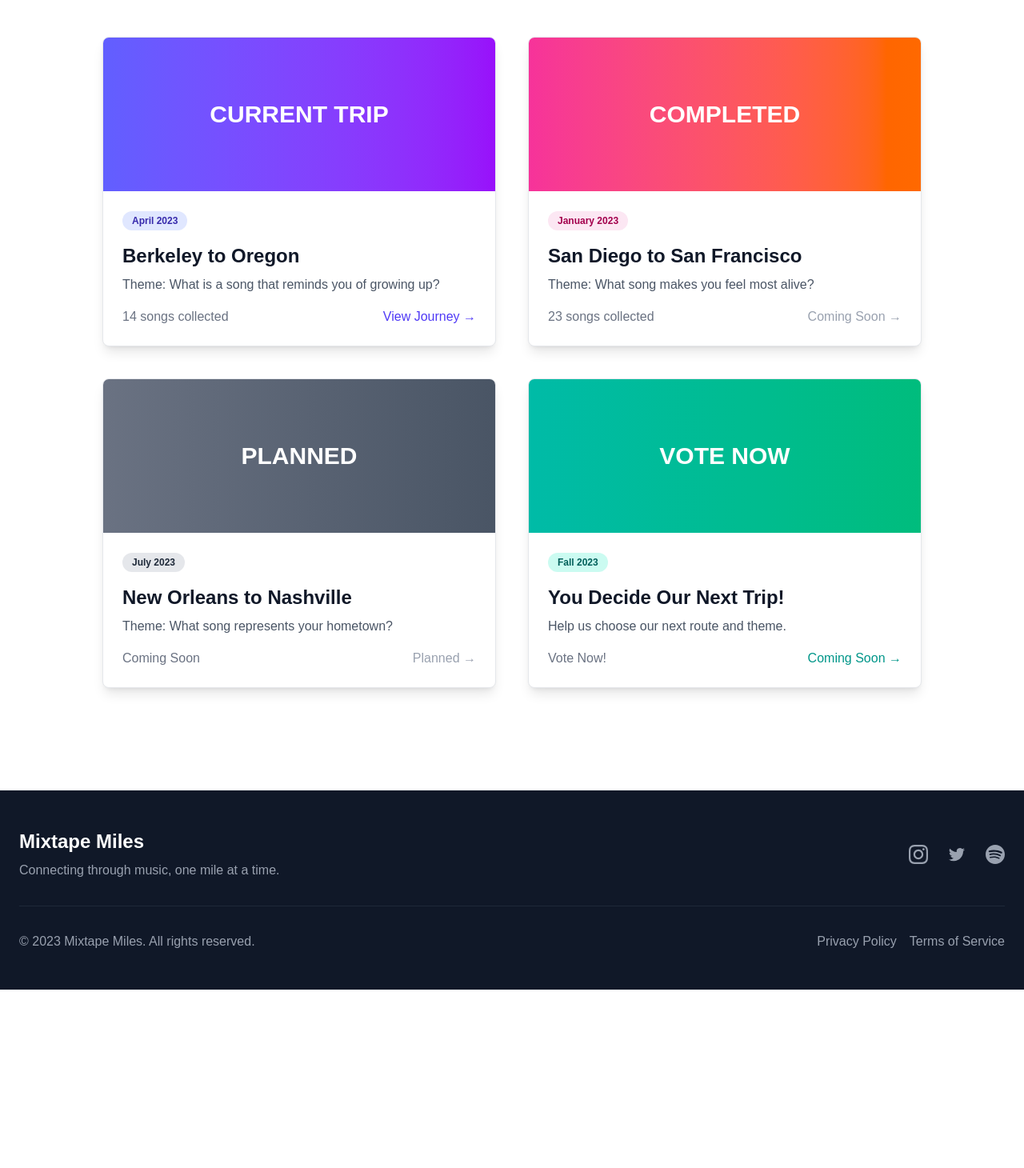
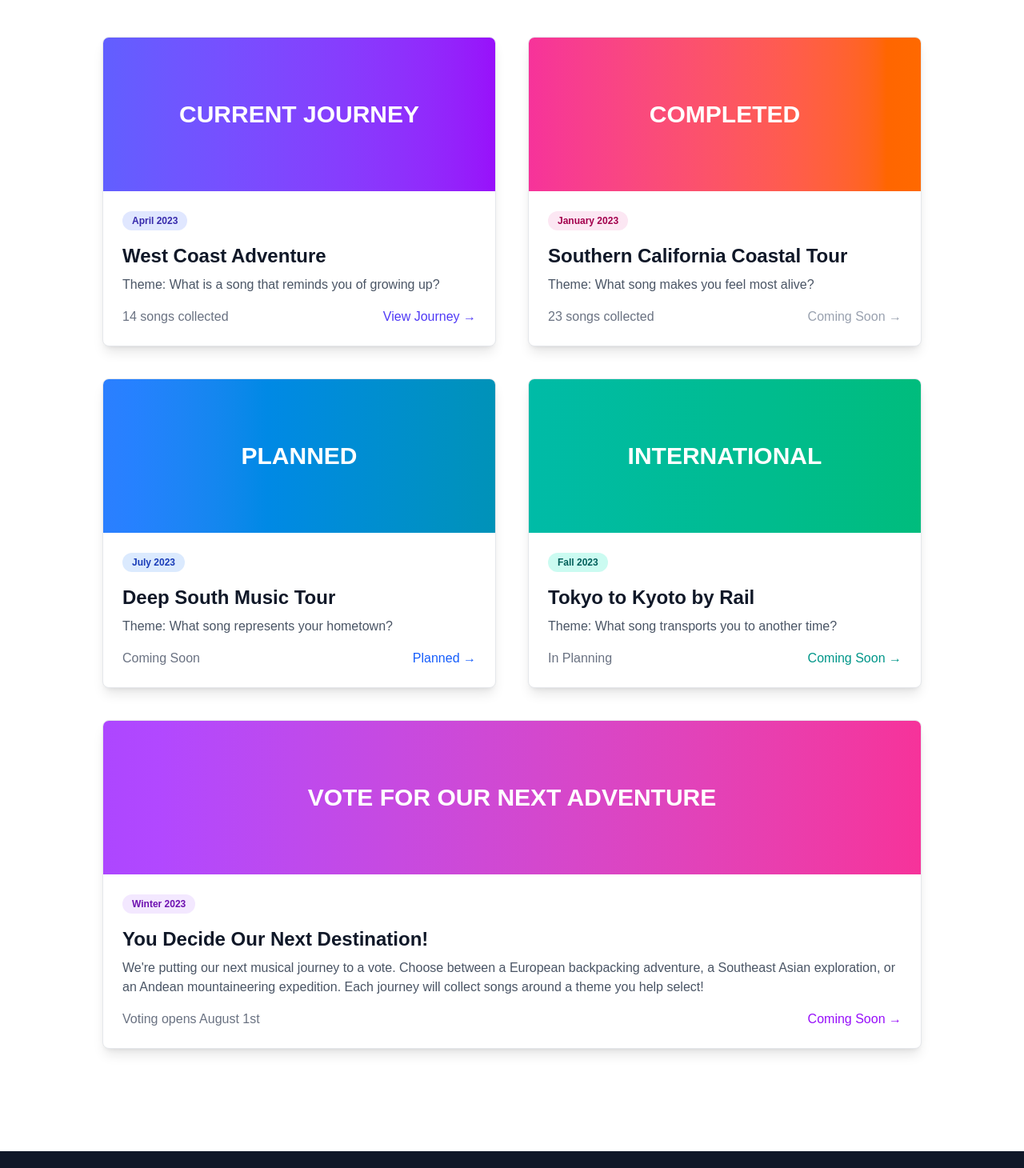
Before and after one commit to JoshuBao/mixtape-miles, a Next.js app: page /trips in a window 1280 px wide. Shown: the part 190-1650 px from the top of the page at 80% size. Before the commit the page ends 1427 px from the top, so only its background shows below. Built offline with nearby package versions, Linux system fonts and the light colour scheme.

Commit message:
Fix build errors plus update webstie

```diff
--- a/src/app/about/page.tsx
+++ b/src/app/about/page.tsx
@@ -39,44 +39,46 @@ export default function AboutPage() {
 
           <div className="prose lg:prose-xl dark:prose-invert">
             <p className="mb-6 text-lg text-gray-700 dark:text-gray-300">
-              Mixtape Miles is a blog that combines two of life's greatest joys:
-              road trips and music. Through these journeys, we collect songs and
+              Mixtape Miles is a blog that combines two of life&apos;s greatest joys:
+              travel and music. Through these journeys, we collect songs and
               stories from strangers we meet along the way.
             </p>
 
             <h2 className="text-2xl font-bold mt-12 mb-4 text-gray-800 dark:text-white">How It Works</h2>
 
             <p className="mb-6 text-lg text-gray-700 dark:text-gray-300">
-              For each trip, we pick a theme — a question about music that tells us something
+              For each journey, we pick a theme — a question about music that tells us something
               about the person answering it. As we travel from place to place, we ask that question
-              to strangers we encounter: baristas, hikers, shop owners, fellow travelers.
+              to people we encounter: locals, fellow travelers, shopkeepers, artists, and anyone willing to share.
             </p>
 
             <p className="mb-6 text-lg text-gray-700 dark:text-gray-300">
               Each song they share becomes part of a collaborative playlist that tells the
-              story of our journey. By the end of the trip, we've created a mixtape that captures
-              not just where we've been, but the people we've met along the way.
+              story of our journey. By the end of the trip, we&apos;ve created a mixtape that captures
+              not just where we&apos;ve been, but the people we&apos;ve met along the way.
             </p>
 
             <h2 className="text-2xl font-bold mt-12 mb-4 text-gray-800 dark:text-white">The Mission</h2>
 
             <p className="mb-6 text-lg text-gray-700 dark:text-gray-300">
               In an age of algorithms and personalized playlists, Mixtape Miles is about the
-              magic of musical discovery through human connection. It's about stepping outside
+              magic of musical discovery through human connection. It&apos;s about stepping outside
               our comfort zones, both geographically and sonically, to find new songs through
               the personal stories of others.
             </p>
 
             <p className="mb-6 text-lg text-gray-700 dark:text-gray-300">
-              Our hope is that these playlists will transport you to the places we've been
-              and introduce you to the people we've met, through the universal language of music.
+              Our journeys take many forms — coastal road trips, train rides across continents,
+              backpacking adventures, or urban explorations. What connects them all is our quest
+              to create a soundtrack that captures the essence of each place through the musical
+              memories of the people we meet.
             </p>
 
             <h2 className="text-2xl font-bold mt-12 mb-4 text-gray-800 dark:text-white">Join the Journey</h2>
 
             <p className="mb-6 text-lg text-gray-700 dark:text-gray-300">
-              Follow along with our travels, listen to our playlists, and if you see us on the road,
-              come say hello! We'd love to hear the song that reminds you of growing up, or whatever
+              Follow along with our travels, listen to our playlists, and if you see us on the road or in your city,
+              come say hello! We&apos;d love to hear what song reminds you of growing up, or whatever
               our current theme might be.
             </p>
 
@@ -94,7 +96,7 @@ export default function AboutPage() {
             <div className="mb-6 md:mb-0">
               <h2 className="text-2xl font-bold">Mixtape Miles</h2>
               <p className="mt-2 text-gray-400">
-                Connecting through music, one mile at a time.
+                Connecting through music, one journey at a time.
               </p>
             </div>
             <div className="flex space-x-6">
--- a/src/app/layout.tsx
+++ b/src/app/layout.tsx
@@ -14,7 +14,7 @@ const geistMono = Geist_Mono({
 
 export const metadata: Metadata = {
   title: "Mixtape Miles",
-  description: "Collecting songs and stories from strangers on road trips across America",
+  description: "Collecting songs and stories from strangers during travel adventures around the world",
 };
 
 export default function RootLayout({
--- a/src/app/page.tsx
+++ b/src/app/page.tsx
@@ -1,4 +1,3 @@
-import Image from "next/image";
 import Link from "next/link";
 
 export default function Home() {
@@ -40,10 +39,10 @@ export default function Home() {
             Songs That Shaped Us
           </h2>
           <p className="text-xl mb-8 max-w-2xl mx-auto">
-            A musical journey from Berkeley to Oregon, collecting songs that remind people of growing up.
+            Collecting the soundtrack of our journeys by asking travelers and locals about the music that defines their lives.
           </p>
           <button className="bg-white text-purple-600 font-bold py-3 px-6 rounded-full hover:bg-gray-100 transition duration-300">
-            Explore the Playlist
+            Explore the Playlists
           </button>
         </div>
         <div className="absolute inset-0 z-0">
@@ -55,7 +54,7 @@ export default function Home() {
       <section className="py-16 px-6 bg-gray-50 dark:bg-gray-800">
         <div className="container mx-auto">
           <h2 className="text-3xl font-bold text-center mb-12 text-gray-800 dark:text-white">
-            Current Journey: Berkeley to Oregon
+            Current Journey: West Coast Adventure
           </h2>
 
           <div className="bg-white dark:bg-gray-900 shadow-lg rounded-lg overflow-hidden">
@@ -77,13 +76,13 @@ export default function Home() {
                   What is a song that reminds you of growing up?
                 </h3>
                 <p className="mt-4 text-gray-600 dark:text-gray-300">
-                  We're hitting the road from Berkeley, California to Portland, Oregon,
-                  asking strangers about the songs that shaped their childhood. Each person
-                  we meet adds a new track to our collaborative road trip playlist.
+                  From Berkeley to Portland, we&apos;re traveling up the Pacific Coast, meeting locals and fellow travelers,
+                  asking about the songs that shaped their childhood. Each person
+                  we meet adds a new track to our collaborative journey playlist.
                 </p>
                 <div className="mt-6">
                   <div className="text-gray-700 dark:text-gray-300 font-bold">Current Playlist: 14 songs</div>
-                  <div className="mt-2 text-gray-600 dark:text-gray-400">Last addition: "Dreams" by Fleetwood Mac - Emily from Ashland, OR</div>
+                  <div className="mt-2 text-gray-600 dark:text-gray-400">Last addition: &quot;Dreams&quot; by Fleetwood Mac - Emily from Ashland, OR</div>
                 </div>
               </div>
             </div>
@@ -109,13 +108,13 @@ export default function Home() {
               <div className="p-6">
                 <div className="text-sm text-gray-500 dark:text-gray-400 mb-2">Day 4 - Redding, CA</div>
                 <h3 className="text-xl font-bold mb-2 text-gray-900 dark:text-white">
-                  "Come As You Are" - Nirvana
+                  &quot;Come As You Are&quot; - Nirvana
                 </h3>
                 <div className="mb-4 text-indigo-500 font-semibold">John, 42</div>
                 <p className="text-gray-600 dark:text-gray-300">
-                  "I was 14 when this came out. It was the first time I felt like music was speaking directly to me.
+                  &quot;I was 14 when this came out. It was the first time I felt like music was speaking directly to me.
                   I grew up in a small town where everyone knew your business and judged you for it. This song told
-                  me it was okay to just be myself."
+                  me it was okay to just be myself.&quot;
                 </p>
               </div>
             </div>
@@ -130,13 +129,13 @@ export default function Home() {
               <div className="p-6">
                 <div className="text-sm text-gray-500 dark:text-gray-400 mb-2">Day 3 - Mount Shasta, CA</div>
                 <h3 className="text-xl font-bold mb-2 text-gray-900 dark:text-white">
-                  "California Love" - 2Pac
+                  &quot;California Love&quot; - 2Pac
                 </h3>
                 <div className="mb-4 text-indigo-500 font-semibold">Maria, 37</div>
                 <p className="text-gray-600 dark:text-gray-300">
-                  "Growing up in LA in the 90s, this song was the soundtrack to every block party.
+                  &quot;Growing up in LA in the 90s, this song was the soundtrack to every block party.
                   It reminds me of summer nights, my cousins visiting, and feeling like our neighborhood
-                  was the center of the universe."
+                  was the center of the universe.&quot;
                 </p>
               </div>
             </div>
@@ -151,13 +150,13 @@ export default function Home() {
               <div className="p-6">
                 <div className="text-sm text-gray-500 dark:text-gray-400 mb-2">Day 2 - Chico, CA</div>
                 <h3 className="text-xl font-bold mb-2 text-gray-900 dark:text-white">
-                  "Fast Car" - Tracy Chapman
+                  &quot;Fast Car&quot; - Tracy Chapman
                 </h3>
                 <div className="mb-4 text-indigo-500 font-semibold">David, 55</div>
                 <p className="text-gray-600 dark:text-gray-300">
-                  "This song played on the radio the day I left home at 18. I had $200 in my pocket
-                  and a tank of gas. Every time I hear it, I'm reminded of that feeling of both fear and
-                  freedom, driving into the unknown."
+                  &quot;This song played on the radio the day I left home at 18. I had $200 in my pocket
+                  and a tank of gas. Every time I hear it, I&apos;m reminded of that feeling of both fear and
+                  freedom, driving into the unknown.&quot;
                 </p>
               </div>
             </div>
@@ -178,7 +177,7 @@ export default function Home() {
             <div className="mb-6 md:mb-0">
               <h2 className="text-2xl font-bold">Mixtape Miles</h2>
               <p className="mt-2 text-gray-400">
-                Connecting through music, one mile at a time.
+                Connecting through music, one journey at a time.
               </p>
             </div>
             <div className="flex space-x-6">
--- a/src/app/trips/page.tsx
+++ b/src/app/trips/page.tsx
@@ -41,12 +41,12 @@ export default function TripsPage() {
           <div className="bg-white dark:bg-gray-800 rounded-lg overflow-hidden shadow-lg hover:shadow-xl transition-shadow duration-300 border border-gray-200 dark:border-gray-700">
             <div className="h-48 bg-indigo-100 dark:bg-indigo-900 relative">
               <div className="absolute inset-0 flex items-center justify-center bg-gradient-to-r from-indigo-500 to-purple-600">
-                <span className="text-white text-3xl font-bold">CURRENT TRIP</span>
+                <span className="text-white text-3xl font-bold">CURRENT JOURNEY</span>
               </div>
             </div>
             <div className="p-6">
               <span className="inline-block px-3 py-1 mb-4 text-xs font-semibold text-indigo-800 bg-indigo-100 dark:text-indigo-200 dark:bg-indigo-900 rounded-full">April 2023</span>
-              <h2 className="text-2xl font-bold mb-2 text-gray-900 dark:text-white">Berkeley to Oregon</h2>
+              <h2 className="text-2xl font-bold mb-2 text-gray-900 dark:text-white">West Coast Adventure</h2>
               <p className="text-gray-600 dark:text-gray-300 mb-4">
                 Theme: What is a song that reminds you of growing up?
               </p>
@@ -68,7 +68,7 @@ export default function TripsPage() {
             </div>
             <div className="p-6">
               <span className="inline-block px-3 py-1 mb-4 text-xs font-semibold text-pink-800 bg-pink-100 dark:text-pink-200 dark:bg-pink-900 rounded-full">January 2023</span>
-              <h2 className="text-2xl font-bold mb-2 text-gray-900 dark:text-white">San Diego to San Francisco</h2>
+              <h2 className="text-2xl font-bold mb-2 text-gray-900 dark:text-white">Southern California Coastal Tour</h2>
               <p className="text-gray-600 dark:text-gray-300 mb-4">
                 Theme: What song makes you feel most alive?
               </p>
@@ -84,41 +84,64 @@ export default function TripsPage() {
           {/* Upcoming Trip */}
           <div className="bg-white dark:bg-gray-800 rounded-lg overflow-hidden shadow-lg hover:shadow-xl transition-shadow duration-300 border border-gray-200 dark:border-gray-700">
             <div className="h-48 bg-gray-100 dark:bg-gray-700 relative">
-              <div className="absolute inset-0 flex items-center justify-center bg-gradient-to-r from-gray-500 to-gray-600">
+              <div className="absolute inset-0 flex items-center justify-center bg-gradient-to-r from-blue-500 to-cyan-600">
                 <span className="text-white text-3xl font-bold">PLANNED</span>
               </div>
             </div>
             <div className="p-6">
-              <span className="inline-block px-3 py-1 mb-4 text-xs font-semibold text-gray-800 bg-gray-200 dark:text-gray-200 dark:bg-gray-800 rounded-full">July 2023</span>
-              <h2 className="text-2xl font-bold mb-2 text-gray-900 dark:text-white">New Orleans to Nashville</h2>
+              <span className="inline-block px-3 py-1 mb-4 text-xs font-semibold text-blue-800 bg-blue-100 dark:text-blue-200 dark:bg-blue-900 rounded-full">July 2023</span>
+              <h2 className="text-2xl font-bold mb-2 text-gray-900 dark:text-white">Deep South Music Tour</h2>
               <p className="text-gray-600 dark:text-gray-300 mb-4">
                 Theme: What song represents your hometown?
               </p>
               <div className="flex justify-between items-center">
                 <span className="text-gray-500 dark:text-gray-400">Coming Soon</span>
-                <span className="text-gray-400 dark:text-gray-500 font-medium">
+                <span className="text-blue-600 dark:text-blue-400 font-medium">
                   Planned →
                 </span>
               </div>
             </div>
           </div>
 
-          {/* Future Trip Idea */}
+          {/* International Trip Idea */}
           <div className="bg-white dark:bg-gray-800 rounded-lg overflow-hidden shadow-lg hover:shadow-xl transition-shadow duration-300 border border-gray-200 dark:border-gray-700">
             <div className="h-48 bg-gray-100 dark:bg-gray-700 relative">
               <div className="absolute inset-0 flex items-center justify-center bg-gradient-to-r from-teal-500 to-emerald-500">
-                <span className="text-white text-3xl font-bold">VOTE NOW</span>
+                <span className="text-white text-3xl font-bold">INTERNATIONAL</span>
               </div>
             </div>
             <div className="p-6">
               <span className="inline-block px-3 py-1 mb-4 text-xs font-semibold text-teal-800 bg-teal-100 dark:text-teal-200 dark:bg-teal-900 rounded-full">Fall 2023</span>
-              <h2 className="text-2xl font-bold mb-2 text-gray-900 dark:text-white">You Decide Our Next Trip!</h2>
+              <h2 className="text-2xl font-bold mb-2 text-gray-900 dark:text-white">Tokyo to Kyoto by Rail</h2>
               <p className="text-gray-600 dark:text-gray-300 mb-4">
-                Help us choose our next route and theme.
+                Theme: What song transports you to another time?
               </p>
               <div className="flex justify-between items-center">
-                <span className="text-gray-500 dark:text-gray-400">Vote Now!</span>
+                <span className="text-gray-500 dark:text-gray-400">In Planning</span>
                 <span className="text-teal-600 dark:text-teal-400 font-medium">
+                  Coming Soon →
+                </span>
+              </div>
+            </div>
+          </div>
+
+          {/* Collaborative Trip */}
+          <div className="bg-white dark:bg-gray-800 rounded-lg overflow-hidden shadow-lg hover:shadow-xl transition-shadow duration-300 border border-gray-200 dark:border-gray-700 md:col-span-2">
+            <div className="h-48 bg-gray-100 dark:bg-gray-700 relative">
+              <div className="absolute inset-0 flex items-center justify-center bg-gradient-to-r from-purple-500 to-pink-500">
+                <span className="text-white text-3xl font-bold">VOTE FOR OUR NEXT ADVENTURE</span>
+              </div>
+            </div>
+            <div className="p-6">
+              <span className="inline-block px-3 py-1 mb-4 text-xs font-semibold text-purple-800 bg-purple-100 dark:text-purple-200 dark:bg-purple-900 rounded-full">Winter 2023</span>
+              <h2 className="text-2xl font-bold mb-2 text-gray-900 dark:text-white">You Decide Our Next Destination!</h2>
+              <p className="text-gray-600 dark:text-gray-300 mb-4">
+                We&apos;re putting our next musical journey to a vote. Choose between a European backpacking adventure, a Southeast Asian exploration, or an Andean mountaineering expedition.
+                Each journey will collect songs around a theme you help select!
+              </p>
+              <div className="flex justify-between items-center">
+                <span className="text-gray-500 dark:text-gray-400">Voting opens August 1st</span>
+                <span className="text-purple-600 dark:text-purple-400 font-medium">
                   Coming Soon →
                 </span>
               </div>
@@ -134,7 +157,7 @@ export default function TripsPage() {
             <div className="mb-6 md:mb-0">
               <h2 className="text-2xl font-bold">Mixtape Miles</h2>
               <p className="mt-2 text-gray-400">
-                Connecting through music, one mile at a time.
+                Connecting through music, one journey at a time.
               </p>
             </div>
             <div className="flex space-x-6">
```
Also changed, not shown: 1 other file (tests, documents, lock files or other folders).
